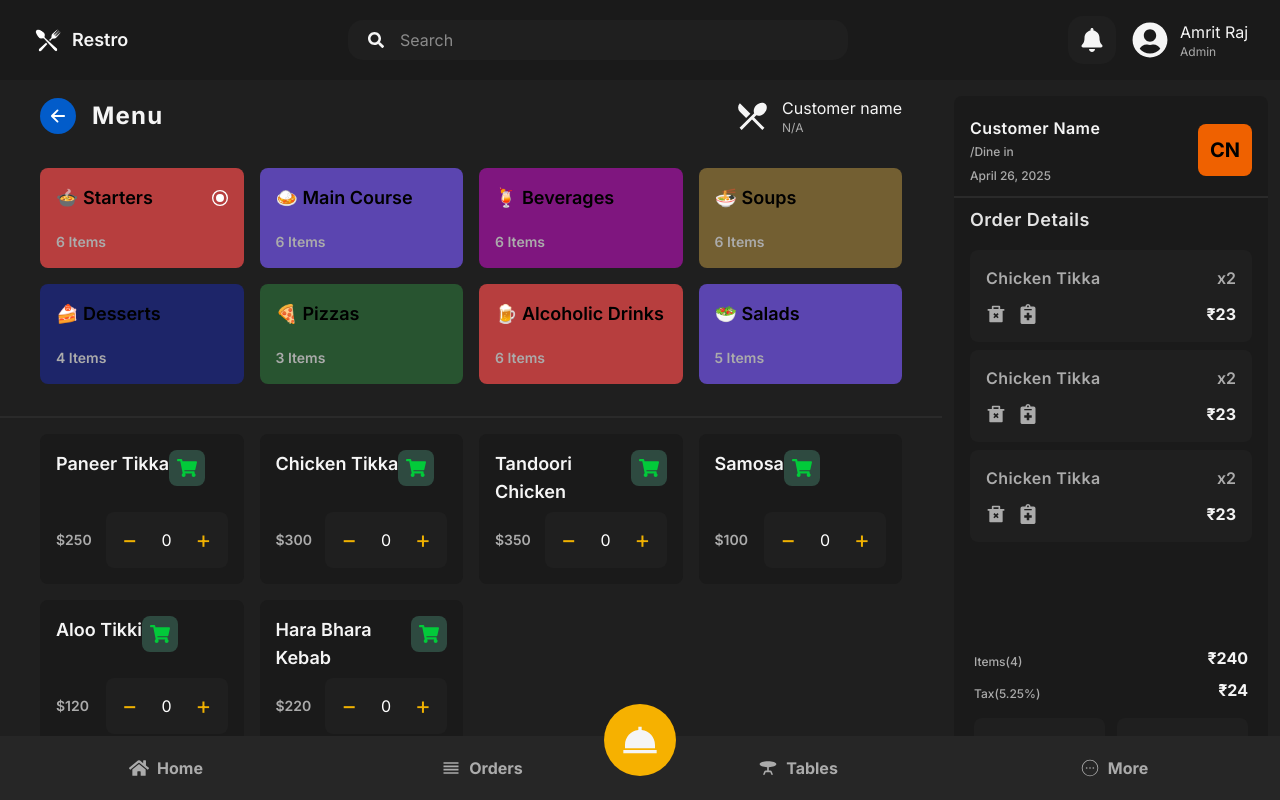
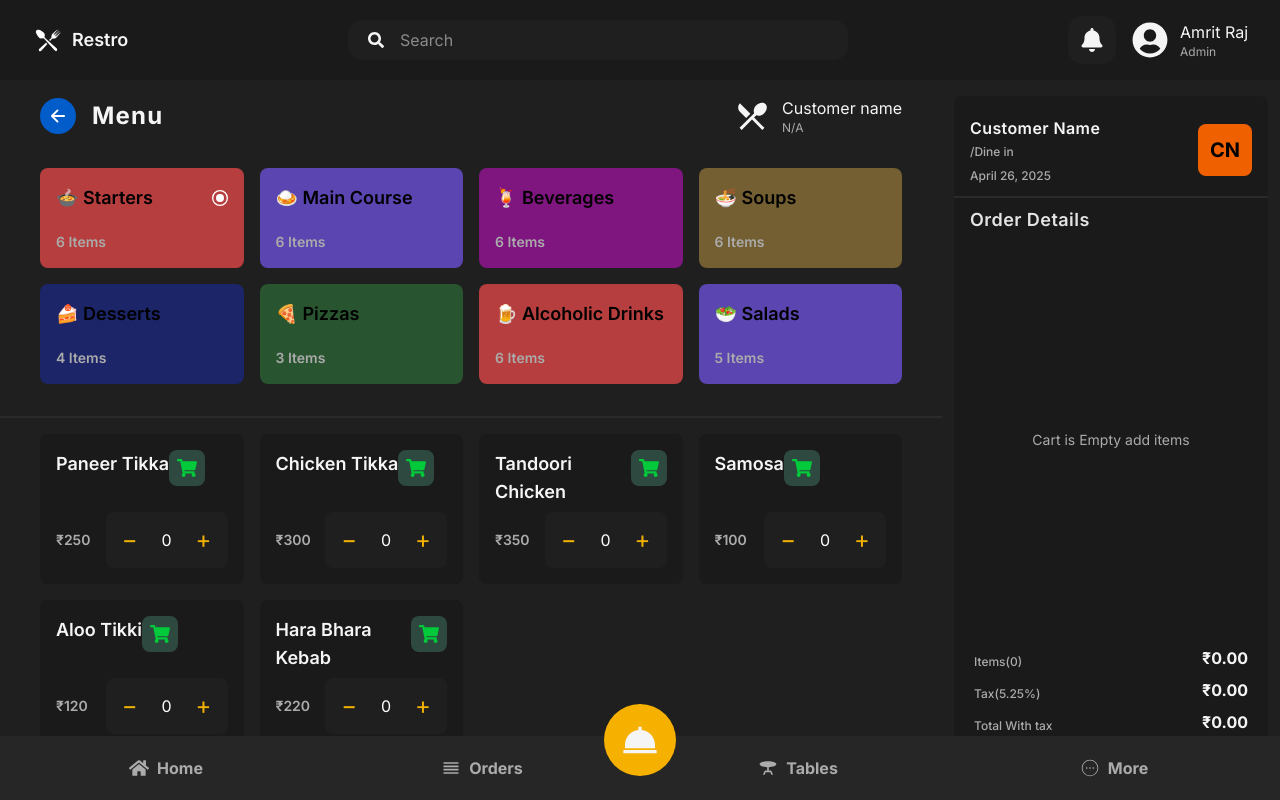
Before and after one commit to Sugavanesh17/POS_system, a React (Vite) app in the folder frontend/: page /menu in a window 1280 px wide. Built offline with nearby package versions, Linux system fonts and the light colour scheme.

Commit message:
Add to cart feature added

```diff
--- a/frontend/src/components/menu/Bill.jsx
+++ b/frontend/src/components/menu/Bill.jsx
@@ -1,15 +1,28 @@
 import React from "react";
+import { useSelector } from "react-redux";
+import { getTotalPrice } from "../../redux/slices/cartSlice";
 
 const Bill = () => {
+  const cartData = useSelector((state) => state.cart);
+
+  const total=useSelector(getTotalPrice);
+  const taxRate = 5.25;
+  const tax = (total * taxRate) / 100;
+  const totalPriceWithTax = total + tax;
+
   return (
     <>
       <div className="flex items-center justify-between px-5 mt-2">
-        <p className="text-xs text-[#ababab] font-medium mt-2">Items(4)</p>
-        <h1 className="text-[#f5f5f5] text-md font-bold">₹240</h1>
+        <p className="text-xs text-[#ababab] font-medium mt-2">Items({cartData.length})</p>
+        <h1 className="text-[#f5f5f5] text-md font-bold">₹{total.toFixed(2)}</h1>
       </div>
       <div className="flex items-center justify-between px-5 mt-2">
         <p className="text-xs text-[#ababab] font-medium mt-2">Tax(5.25%)</p>
-        <h1 className="text-[#f5f5f5] text-md font-bold">₹24</h1>
+        <h1 className="text-[#f5f5f5] text-md font-bold">₹{tax.toFixed(2)}</h1>
+      </div>
+      <div className="flex items-center justify-between px-5 mt-2">
+        <p className="text-xs text-[#ababab] font-medium mt-2">Total With tax</p>
+        <h1 className="text-[#f5f5f5] text-md font-bold">₹{totalPriceWithTax.toFixed(2)}</h1>
       </div>
       <div className="flex items-center gap-3 px-5 mt-4 ">
         <button className="bg-[#1f1f1f] px-4 py-3 w-full rounded-lg text-[#ababab]">
--- a/frontend/src/components/menu/CartInfo.jsx
+++ b/frontend/src/components/menu/CartInfo.jsx
@@ -1,24 +1,51 @@
-import React from "react";
+import React, { useEffect, useRef } from "react";
 import { RiDeleteBin2Fill } from "react-icons/ri";
 import { FaNotesMedical } from "react-icons/fa";
+import { useDispatch, useSelector } from "react-redux";
+import { removeItem } from "../../redux/slices/cartSlice";
 
 const CartInfo = () => {
+  const cartData = useSelector((state) => state.cart);
+  const dispatch = useDispatch()
+  const scrolLRef = useRef();
+
+  useEffect(() => {
+    if(scrolLRef.current){
+      scrolLRef.current.scrollTo({
+        top: scrolLRef.current.scrollHeight,
+        behavior: "smooth"
+      })
+    }
+  },[cartData]);
+
+  const handleRemove = (itemId) => {
+    dispatch(removeItem(itemId));
+  }
+
+
   return (
     <div className="px-4 py-2">
       <h1 className="text-lg text-[#e4e4e4] font-semibold tracking-wide">
         Order Details
       </h1>
-      <div className="mt-4 overflow-y-scroll scrollbar-hide h-[380px]">
-        <div className="bg-[#1f1f1f] rounded-lg px-4 py-4 mb-2">
+      <div className="mt-4 overflow-y-scroll scrollbar-hide h-[380px]"  ref={scrolLRef}>
+        {cartData.length===0 ? (
+          <p className="text-[#ababab] text-sm flex items-center justify-center h-[380px] ">Cart is Empty add items</p>
+        ) : cartData.map((item, index) => (
+          <div
+            key={index}
+            className="bg-[#1f1f1f] rounded-lg px-4 py-4 mb-2"
+          >
             <div className="flex items-center justify-between">
               <h1 className="text-[#ababab] font-semibold tracking-wide text-md">
-              Chicken Tikka
+                {item.name}
               </h1>
-            <p className="text-[#ababab] font-semibold">x2</p>
+              <p className="text-[#ababab] font-semibold">x{item.quantity}</p>
             </div>
             <div className="flex items-center justify-between mt-3">
               <div className="flex items-center gap-3">
                 <RiDeleteBin2Fill
+                onClick={()=>handleRemove(item.id)}
                   className="text-[#ababab] cursor-pointer"
                   size={20}
                 />
@@ -27,51 +54,12 @@
                   size={20}
                 />
               </div>
-            <p className="text-[#f5f5f5] text-md font-bold">₹23</p>
+              <p className="text-[#f5f5f5] text-md font-bold">
+                ₹{item.price}
+              </p>
             </div>
           </div>
-        <div className="bg-[#1f1f1f] rounded-lg px-4 py-4 mb-2">
-          <div className="flex items-center justify-between">
-            <h1 className="text-[#ababab] font-semibold tracking-wide text-md">
-              Chicken Tikka
-            </h1>
-            <p className="text-[#ababab] font-semibold">x2</p>
-          </div>
-          <div className="flex items-center justify-between mt-3">
-            <div className="flex items-center gap-3">
-              <RiDeleteBin2Fill
-                className="text-[#ababab] cursor-pointer"
-                size={20}
-              />
-              <FaNotesMedical
-                className="text-[#ababab] cursor-pointer"
-                size={20}
-              />
-            </div>
-            <p className="text-[#f5f5f5] text-md font-bold">₹23</p>
-          </div>
-        </div>
-        <div className="bg-[#1f1f1f] rounded-lg px-4 py-4 mb-2">
-          <div className="flex items-center justify-between">
-            <h1 className="text-[#ababab] font-semibold tracking-wide text-md">
-              Chicken Tikka
-            </h1>
-            <p className="text-[#ababab] font-semibold">x2</p>
-          </div>
-          <div className="flex items-center justify-between mt-3">
-            <div className="flex items-center gap-3">
-              <RiDeleteBin2Fill
-                className="text-[#ababab] cursor-pointer"
-                size={20}
-              />
-              <FaNotesMedical
-                className="text-[#ababab] cursor-pointer"
-                size={20}
-              />
-            </div>
-            <p className="text-[#f5f5f5] text-md font-bold">₹23</p>
-          </div>
-        </div>
+        ))}
       </div>
     </div>
   );
--- a/frontend/src/components/menu/MenuContainer.jsx
+++ b/frontend/src/components/menu/MenuContainer.jsx
@@ -2,11 +2,14 @@
 import { menus } from "../../constants";
 import { GrRadialSelected } from "react-icons/gr";
 import { FaShoppingCart } from "react-icons/fa";
+import { useDispatch } from "react-redux";
+import { addItems } from "../../redux/slices/cartSlice";
 
 const MenuContainer = () => {
   const [selected, setSelected] = useState(menus[0]);
   const [itemCount, setItemCount] = useState(0);
   const [itemId, setItemId] = useState();
+  const dispatch = useDispatch();
 
   const increment = (id) => {
     setItemId(id);
@@ -17,6 +20,22 @@
     setItemId(id);
     if (itemCount <= 0) return;
     setItemCount((prev) => prev - 1);
+  };
+
+  const handleAddToCart = (item) => {
+    if (itemCount === 0) return;
+
+    const { name, price } = item;
+    const newObj = {
+      id: Date.now(),
+      name,
+      pricePerQuantity: price,
+      quantity: itemCount,
+      price: price * itemCount,
+    };
+
+    dispatch(addItems(newObj));
+    setItemCount(0);
   };
   return (
     <>
@@ -52,37 +71,40 @@
 
       <div>
         <div className="grid grid-cols-4 gap-4 px-10 py-4 w-[100%]">
-          {selected?.items.map((menu) => {
+          {selected?.items.map((item) => {
             return (
               <div
-                key={menu.id}
+                key={item.id}
                 className="flex flex-col items-start justify-between p-4 rounded-lg h-[150px] cursor-pointer
               hover:bg-[#2a2a2a] bg-[#1a1a1a]"
               >
                 <div className="flex items-start justify-between">
                   <h1 className="text-[#f5f5f5] text-lg font-semibold">
-                    {menu.name}
+                    {item.name}
                   </h1>
-                  <button className="bg-[#2e4a40] text-[#02ca3a] p-2 rounded-lg cursor-pointer">
+                  <button
+                    onClick={() => handleAddToCart(item)}
+                    className="bg-[#2e4a40] text-[#02ca3a] p-2 rounded-lg cursor-pointer"
+                  >
                     <FaShoppingCart size={20} />
                   </button>
                 </div>
                 <div className="flex items-center justify-between w-full">
                   <p className="text-[#ababab] text-sm font-semibold">
-                    ${menu.price}
+                    ₹{item.price}
                   </p>
                   <div className="flex items-center justify-between bg-[#1f1f1f] px-4 py-3 rounded-lg gap-6 z-20">
                     <button
-                      onClick={() => decrement(menu.id)}
+                      onClick={() => decrement(item.id)}
                       className="text-yellow-500 text-2xl"
                     >
                       &minus;
                     </button>
                     <span className="text-white">
-                      {menu.id == itemId ? itemCount : "0"}
+                      {item.id == itemId ? itemCount : "0"}
                     </span>
                     <button
-                      onClick={() => increment(menu.id)}
+                      onClick={() => increment(item.id)}
                       className="text-yellow-500 text-2xl"
                     >
                       &#43;
--- /dev/null
+++ b/frontend/src/redux/slices/cartSlice.js
@@ -0,0 +1,26 @@
+
+import { createSlice } from "@reduxjs/toolkit";
+
+const initialState = [];
+
+const cartSlice = createSlice({
+    name : "cart",
+    initialState,
+    reducers : {
+        addItems : (state, action) => {
+            state.push(action.payload);
+        },
+
+        removeItem: (state, action) => {
+            return state.filter(item => item.id != action.payload);
+        },
+
+        removeAllItems: (state) => {
+            return [];
+        }
+    }
+})
+
+export const getTotalPrice = (state) => state.cart.reduce((total, item) => total + item.price, 0);
+export const { addItems, removeItem, removeAllItems } = cartSlice.actions;
+export default cartSlice.reducer;
--- a/frontend/src/redux/store.js
+++ b/frontend/src/redux/store.js
@@ -1,9 +1,11 @@
 import { configureStore } from '@reduxjs/toolkit';
 import customerSlice from './slices/customerSlice';
+import cartSlice from './slices/cartSlice';
 
 const store = configureStore({
     reducer: {
-        customer: customerSlice
+        customer: customerSlice,
+        cart:cartSlice,
     },
     devTools: import.meta.env.NODE_ENV !== "production"
 });
```
Lines whose indentation alone changed are shown as unchanged.
